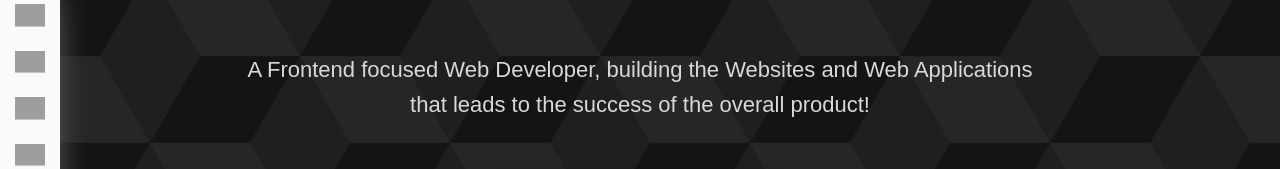
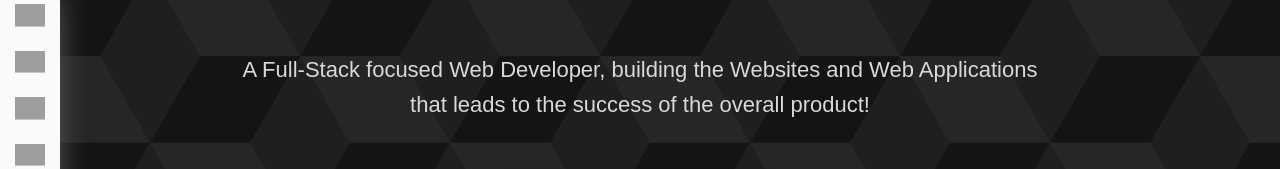
Before and after one commit to trepegorka/portfolio, a React (Vite) app: page / in a window 1280 px wide. Shown: the part 290-459 px from the top of the page. Built offline with nearby package versions, Linux system fonts and the light colour scheme; grey boxes are pictures that could not be loaded; a web font is replaced by a local one.

Commit message:
changed text

```diff
--- a/src/widgets/Footer/Footer.tsx
+++ b/src/widgets/Footer/Footer.tsx
@@ -23,7 +23,7 @@ export const Footer: React.FC<FooterProps> = ({ className }: FooterProps) => {
                     <div className={cls.mainFooterRow2}>
                         <h2 className={cls.heading}>Egor Potapko</h2>
                         <p className={cls.mainFooterShortDesc}>
-                            A Frontend focused Web Developer building the Frontend of Websites
+                            A Full-Stack Web Developer building the Frontend of Websites
                             and Web Applications that leads to the success of the overall
                             product
                         </p>
--- a/src/widgets/HomeSection/HomeSection.tsx
+++ b/src/widgets/HomeSection/HomeSection.tsx
@@ -18,7 +18,7 @@ export const HomeSection = ({className}: HomeSectionProps) => {
         <div id={'home'}>
             <TopSectionCustomBg className={className}>
                 <HomeContent title={'Hi! I\'m Egor Potapko'}
-                    text={'A Frontend focused Web Developer, building the Websites and ' +
+                    text={'A Full-Stack focused Web Developer, building the Websites and ' +
                                  'Web Applications that leads to the success of the overall product!'}
                     buttonText={'About Me'}
                     linkTo={RoutePath.main.concat('#about')}/>
```
